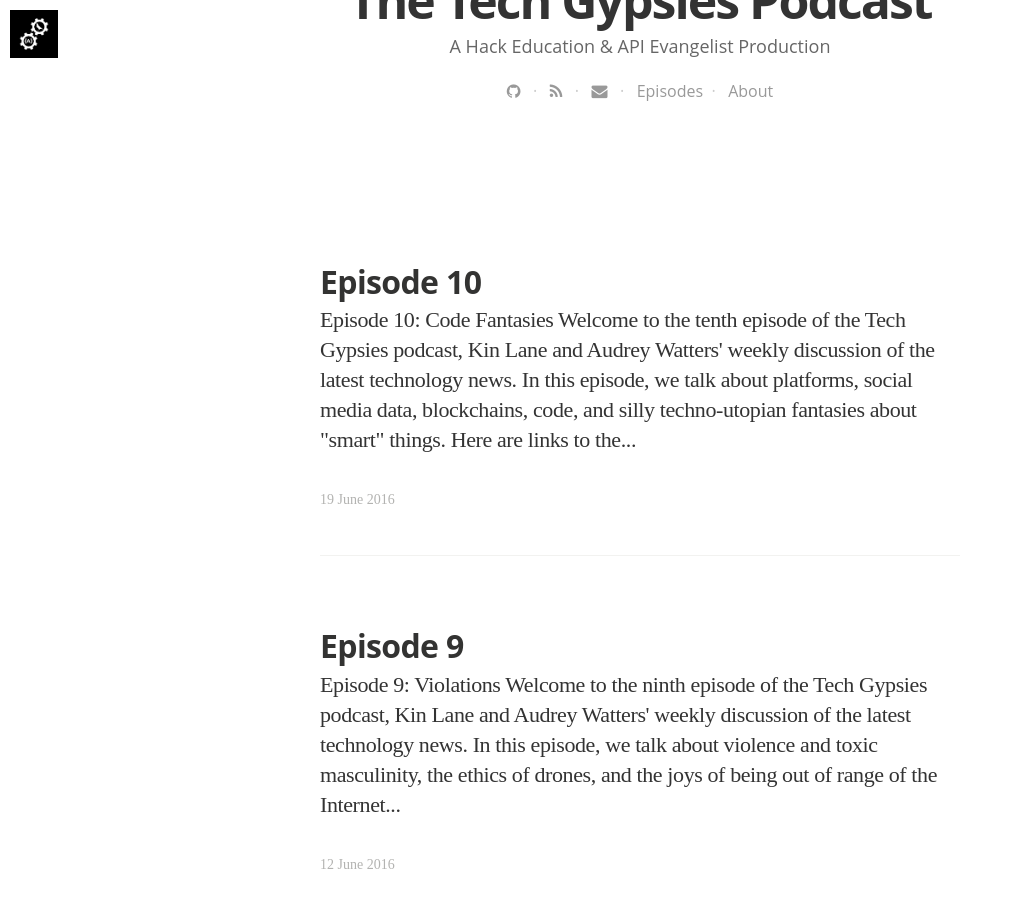
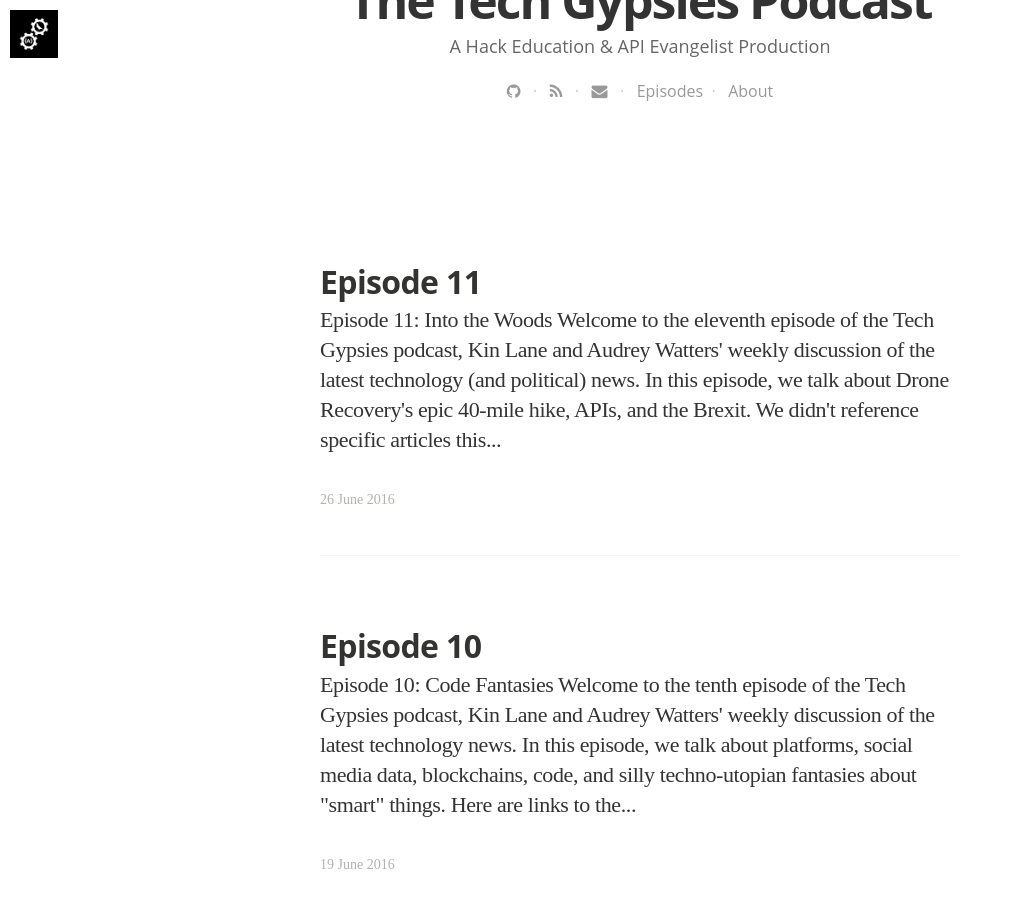
Before and after one commit to Techgypsies/podcast, a Jekyll site: the page built from blog/index.html, in a window 1280 px wide and 900 px high, scrolled down 559 px. Shown: the whole window, without its empty margins (0-1013 px from the left). Built offline with Jekyll 4.4.1, drawn with Linux system fonts in a browser that asks for light colours; nearby versions of some CDN libraries; some web fonts are replaced; the list of posts is cut into pages by our own code; some of the changed text lies outside the part shown.

Commit message:
new post

```diff
--- a/_data/podcasts.yaml
+++ b/_data/podcasts.yaml
@@ -138,3 +138,17 @@
   tags:
   - Technology
   - Politics
+  - title: "Tech Gypsies Episode 11"
+  summary: "In this episode, we talk about 40-mile hikes, APIs, and the Brexit."
+  description: "In this episode, we talk about 40-mile hikes, APIs, and the Brexit."
+  subtitle: "Tech, Scrutinized"
+  image: /assets/images/tech-gypsies-podcast-1500.png
+  audio_file: https://s3.amazonaws.com/audreywatters/techgypsies+podcast+2016-06-26.mp3
+  audio_length: 43446565
+  sound_cloud: https://soundcloud.com/kinlane/tech-gypsies-podcast-episode-11-2016-06-26
+  duration: '0:30:10'
+  publish_date: "2016-06-26 09:00:00"
+  url: 2016/06/26/episode-11
+  tags:
+  - Technology
+  - Politics
--- /dev/null
+++ b/_posts/2016-06-26-episode-11.html
@@ -0,0 +1,26 @@
+---
+layout: post
+title: "Episode 11"
+date: 2016-06-26 08:35:00 +0000
+tags:
+image: https://s3.amazonaws.com/audreywatters/2016-06-26-butterfly.jpg
+imagecredits: https://www.flickr.com/photos/143298399@N03/
+---
+<h3>Episode 11: Into the Woods</h3>
+<br />
+<p>Welcome to the eleventh episode of the Tech Gypsies podcast, <a href="http://kinlane.com">Kin Lane</a> and <a href="http://audreywatters.com">Audrey Watters</a>' weekly discussion of the latest technology (and political) news.</p>
+
+<p>In this episode, we talk about Drone Recovery's epic 40-mile hike, APIs, and the Brexit.</p>
+
+<p>
+<iframe width="100%" height="166" scrolling="no" frameborder="no" src="https://w.soundcloud.com/player/?url=https%3A//api.soundcloud.com/tracks/271001089&amp;color=ff5500&amp;auto_play=false&amp;hide_related=false&amp;show_comments=true&amp;show_user=true&amp;show_reposts=false"></iframe>
+</p>
+
+<p>We didn't reference specific articles this week, but here are some that provide background to the topics we discussed:</p>
+<ul>
+<li>"<a href="http://www.nytimes.com/2016/06/24/business/dealbook/twilio-a-cloud-based-business-soars-after-its-ipo.html">Twilio, a Cloud-Based Business, Soars After Its I.P.O.</a>" in The New York Times</li>
+<li><a href="https://www.redhat.com/en/about/press-releases/red-hat-acquire-api-management-leader-3scale">Red Hat to Acquire API Management Leader 3scale</a> via the Red Hat press release</li>
+<li>"<a href="http://www.nytimes.com/2016/06/26/world/europe/britain-rattles-postwar-order-and-its-place-as-pillar-of-stability.html">Britain Rattles Postwar Order and Its Place as Pillar of Stability</a>" in The New York Times</li>
+</ul>
+
+<p>Feedback is whatever.</p>
--- a/index.html
+++ b/index.html
@@ -10,6 +10,6 @@
 
 <p><a href="http://podcast.techgypsi.es/blog/">Show notes</a> can also be subscribed to <a href="http://podcast.techgypsi.es/blog.xml">via RSS</a>.</p>
 
-<p><strong>Latest Episode: <a href="http://podcast.techgypsi.es/2016/06/19/episode-10">10</a></strong></p>
+<p><strong>Latest Episode: <a href="http://podcast.techgypsi.es/2016/06/26/episode-11">11</a></strong></p>
 
 <p style="text-align: right; font-size:12px"><em>Image credits: <a href="https://flic.kr/p/GTax17">Drone Recovery</a></em></p>
```
